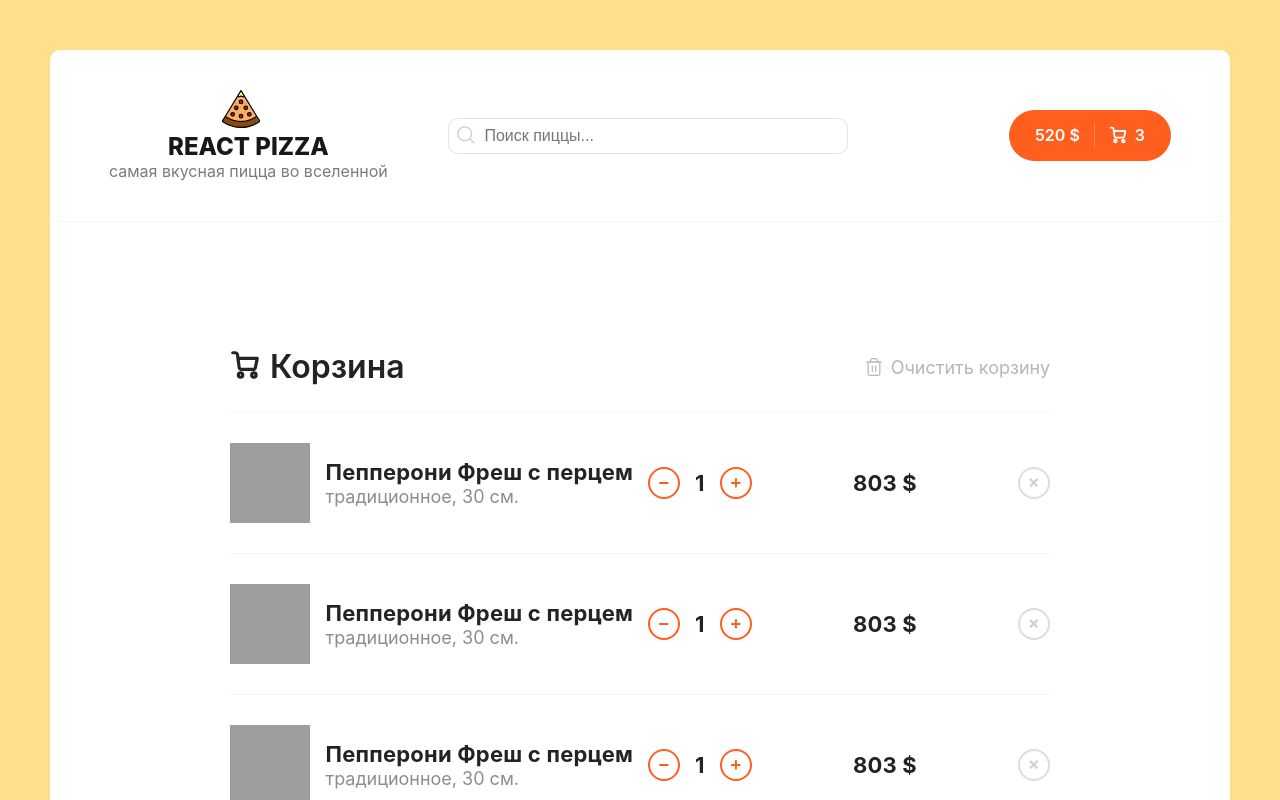
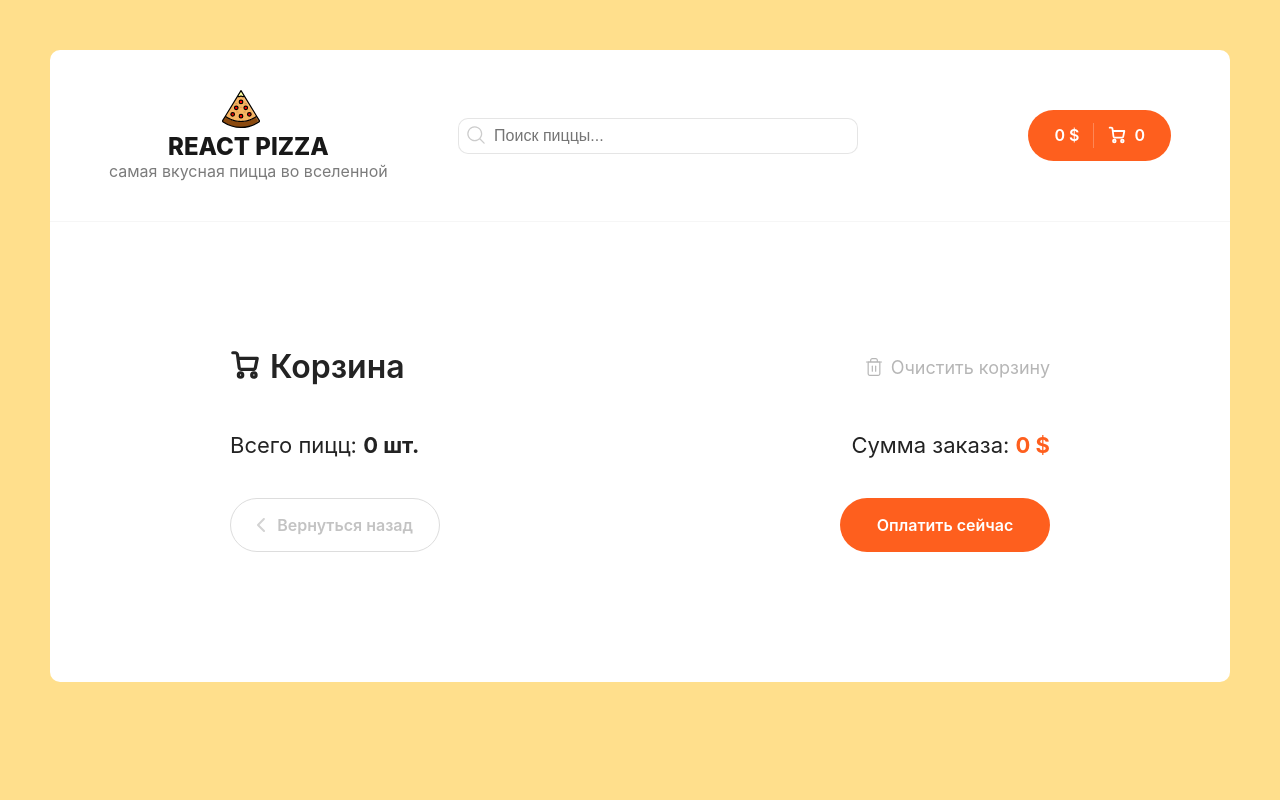
Before and after one commit to Magzhan02/eCommerce-react, a React (Create React App) app: page /cart in a window 1280 px wide. Shown: the top 800 px of the page. Built offline with nearby package versions, Linux system fonts and the light colour scheme; grey boxes are pictures that could not be loaded.

Commit message:
добавил корзину для сайта и общее число предметов и цены

```diff
--- a/src/components/CartItem.tsx
+++ b/src/components/CartItem.tsx
@@ -1,21 +1,56 @@
 import React from 'react';
 
-const CartItem: React.FC = () => {
+import { useDispatch } from 'react-redux';
+import { CartItemsType } from '../redux/cart/types';
+import { setCartItems, removeCartItems, deleteCartItems } from '../redux/cart/slice';
+
+type CartItemProps = {
+  id: string;
+  title: string;
+  price: number;
+  imageUrl: string;
+  type: string;
+  size: number;
+  count: number;
+};
+
+const CartItem: React.FC<CartItemProps> = ({ id, title, price, imageUrl, type, size, count }) => {
+  const dispatch = useDispatch();
+
+  const onClickAdd = () => {
+    dispatch(
+      setCartItems({
+        id,
+      } as CartItemsType),
+    );
+  };
+
+  const onClickRemove = () => {
+    if (--count <= 0) {
+      dispatch(deleteCartItems(id));
+    }
+    dispatch(removeCartItems(id));
+  };
+
+  const onClickDelete = () => {
+    dispatch(deleteCartItems(id));
+  };
+
   return (
     <div className="cart__item">
       <div className="cart__item-img">
-        <img
-          className="pizza-block__image"
-          src="https://dodopizza.azureedge.net/static/Img/Products/f035c7f46c0844069722f2bb3ee9f113_584x584.jpeg"
-          alt="Pizza"
-        />
+        <img className="pizza-block__image" src={imageUrl} alt="Pizza" />
       </div>
       <div className="cart__item-info">
-        <h3>Пепперони Фреш с перцем</h3>
-        <p>традиционное, 30 см.</p>
+        <h3>{title}</h3>
+        <p>
+          {type}, {size} см.
+        </p>
       </div>
       <div className="cart__item-count">
-        <button className="button button--outline button--circle cart__item-count-minus">
+        <button
+          className="button button--outline button--circle cart__item-count-minus"
+          onClick={onClickRemove}>
           <svg
             width="10"
             height="10"
@@ -30,8 +65,10 @@ const CartItem: React.FC = () => {
               fill="#EB5A1E"></path>
           </svg>
         </button>
-        <b>1</b>
-        <button className="button button--outline button--circle cart__item-count-plus">
+        <b>{count}</b>
+        <button
+          className="button button--outline button--circle cart__item-count-plus"
+          onClick={onClickAdd}>
           <svg
             width="10"
             height="10"
@@ -48,9 +85,9 @@ const CartItem: React.FC = () => {
         </button>
       </div>
       <div className="cart__item-price">
-        <b>803 $</b>
+        <b>{price} $</b>
       </div>
-      <div className="cart__item-remove">
+      <div className="cart__item-remove" onClick={onClickDelete}>
         <div className="button button--outline button--circle">
           <svg
             width="10"
--- a/src/components/Header.tsx
+++ b/src/components/Header.tsx
@@ -1,10 +1,15 @@
 import React from 'react';
 import { Link } from 'react-router-dom';
+
+import { useSelector } from 'react-redux';
+import { cartData } from '../redux/cart/selector';
 
 import logoSvg from '../assets/pizza-logo.svg';
 import Search from './Search';
 
 const Header = () => {
+  const { totalPrice, totalCount } = useSelector(cartData);
+
   return (
     <div className="container">
       <div className="header__logo">
@@ -19,7 +24,7 @@ const Header = () => {
       <Search />
       <div className="header__cart">
         <Link to="/cart" className="button button--cart">
-          <span>520 $</span>
+          <span>{totalPrice} $</span>
           <div className="button__delimiter"></div>
           <svg
             width="18"
@@ -49,7 +54,7 @@ const Header = () => {
               strokeLinejoin="round"
             />
           </svg>
-          <span>3</span>
+          <span>{totalCount}</span>
         </Link>
       </div>
     </div>
--- a/src/components/PizzaBlock/Card.tsx
+++ b/src/components/PizzaBlock/Card.tsx
@@ -1,4 +1,11 @@
 import React from 'react';
+import { useSelector } from 'react-redux';
+
+import { setCartItems } from '../../redux/cart/slice';
+import { CartItemsType } from '../../redux/cart/types';
+import { getCartItemsById } from '../../redux/cart/selector';
+
+import { useAppDispatch } from '../../redux/store';
 
 const typeNames = ['тонкое', 'традиционное'];
 
@@ -13,8 +20,25 @@ type CardItemsProps = {
 };
 
 const Card: React.FC<CardItemsProps> = ({ id, title, price, imageUrl, sizes, types }) => {
+  const dispatch = useAppDispatch();
+  const cartItems = useSelector(getCartItemsById(id));
   const [activeType, setActiveType] = React.useState(0);
   const [activeSize, setActiveSize] = React.useState(0);
+
+  const itemCountInCart = cartItems ? cartItems.count : 0;
+
+  const addItemToCart = () => {
+    const item: CartItemsType = {
+      id,
+      title,
+      price,
+      imageUrl,
+      type: typeNames[activeType],
+      size: sizes[activeSize],
+      count: 0,
+    };
+    dispatch(setCartItems(item));
+  };
 
   return (
     <div className="pizza-block-wrapper">
@@ -45,7 +69,7 @@ const Card: React.FC<CardItemsProps> = ({ id, title, price, imageUrl, sizes, typ
         </div>
         <div className="pizza-block__bottom">
           <div className="pizza-block__price">от {price} $</div>
-          <div className="button button--outline button--add">
+          <div className="button button--outline button--add" onClick={addItemToCart}>
             <svg
               width="12"
               height="12"
@@ -58,7 +82,7 @@ const Card: React.FC<CardItemsProps> = ({ id, title, price, imageUrl, sizes, typ
               />
             </svg>
             <span>Добавить</span>
-            <i>0</i>
+            <i>{itemCountInCart}</i>
           </div>
         </div>
       </div>
--- a/src/pages/Cart.tsx
+++ b/src/pages/Cart.tsx
@@ -1,8 +1,21 @@
 import React from 'react';
 import { Link } from 'react-router-dom';
+import { useSelector } from 'react-redux';
+
 import { CartItem } from '../components';
 
+import { useAppDispatch } from '../redux/store';
+import { cartData } from '../redux/cart/selector';
+import { deleteAllCartItems } from '../redux/cart/slice';
+
 const Cart: React.FC = () => {
+  const dispatch = useAppDispatch();
+  const { items, totalCount, totalPrice } = useSelector(cartData);
+
+  const onClickDeleteAll = () => {
+    dispatch(deleteAllCartItems());
+  };
+
   return (
     <div className="container container--cart">
       <div className="cart">
@@ -35,7 +48,7 @@ const Cart: React.FC = () => {
             </svg>
             Корзина
           </h2>
-          <div className="cart__clear">
+          <div className="cart__clear" onClick={onClickDeleteAll}>
             <svg
               width="20"
               height="20"
@@ -72,21 +85,17 @@ const Cart: React.FC = () => {
           </div>
         </div>
         <div className="content__items">
-          {/*   {items.map((item: any) => (
-              <CartItem key={item.id} {...item} />
-            ))} */}
-          <CartItem />
-          <CartItem />
-          <CartItem />
-          <CartItem />
+          {items.map((item: any) => (
+            <CartItem key={item.id} {...item} />
+          ))}
         </div>
         <div className="cart__bottom">
           <div className="cart__bottom-details">
             <span>
-              Всего пицц: <b>1 шт.</b>{' '}
+              Всего пицц: <b>{totalCount} шт.</b>
             </span>
             <span>
-              Сумма заказа: <b>1 ₽</b>{' '}
+              Сумма заказа: <b>{totalPrice} $</b>
             </span>
           </div>
           <div className="cart__bottom-buttons">
--- /dev/null
+++ b/src/redux/cart/selector.ts
@@ -0,0 +1,6 @@
+import { RootState } from '../store';
+
+export const cartData = (state: RootState) => state.cart;
+
+export const getCartItemsById = (id: string) => (state: RootState) =>
+  state.cart.items.find((obj) => obj.id === id);
--- /dev/null
+++ b/src/redux/cart/slice.ts
@@ -0,0 +1,65 @@
+import { createSlice, PayloadAction } from '@reduxjs/toolkit';
+
+import { CartItemsType, CartState } from './types';
+
+const initialState: CartState = {
+  items: [],
+  totalCount: 0,
+  totalPrice: 0,
+};
+
+const calcTotalPrice = (items: CartItemsType[]) => {
+  return items.reduce((sum, obj) => obj.price * obj.count + sum, 0);
+};
+
+const calcTotalCount = (items: CartItemsType[]) => {
+  return items.reduce((sum: number, item: any) => sum + item.count, 0);
+};
+
+const cartSlice = createSlice({
+  name: 'cart',
+  initialState,
+  reducers: {
+    setCartItems(state, action: PayloadAction<CartItemsType>) {
+      const newCartItem = state.items.find((obj) => obj.id === action.payload.id);
+
+      if (newCartItem) {
+        newCartItem.count++;
+      } else {
+        state.items.push({
+          ...action.payload,
+          count: 1,
+        });
+      }
+      state.totalPrice = calcTotalPrice(state.items);
+      state.totalCount = calcTotalCount(state.items);
+    },
+    removeCartItems(state, action: PayloadAction<string>) {
+      const removeCart = state.items.find((obj) => obj.id === action.payload);
+
+      if (removeCart) {
+        removeCart.count--;
+      }
+
+      state.totalPrice = calcTotalPrice(state.items);
+      state.totalCount = calcTotalCount(state.items);
+    },
+
+    deleteCartItems(state, action: PayloadAction<string>) {
+      state.items = state.items.filter((obj) => obj.id !== action.payload);
+
+      state.totalPrice = calcTotalPrice(state.items);
+      state.totalCount = calcTotalCount(state.items);
+    },
+
+    deleteAllCartItems(state) {
+      state.items = [];
+      state.totalCount = 0;
+      state.totalPrice = 0;
+    },
+  },
+});
+export const { setCartItems, removeCartItems, deleteCartItems, deleteAllCartItems } =
+  cartSlice.actions;
+
+export default cartSlice.reducer;
--- /dev/null
+++ b/src/redux/cart/types.ts
@@ -0,0 +1,15 @@
+export type CartItemsType = {
+  id: string;
+  title: string;
+  price: number;
+  imageUrl: string;
+  type: string;
+  size: number;
+  count: number;
+};
+
+export interface CartState {
+  items: CartItemsType[];
+  totalCount: number;
+  totalPrice: number;
+}
--- a/src/redux/store.ts
+++ b/src/redux/store.ts
@@ -3,11 +3,13 @@ import { useDispatch } from 'react-redux';
 
 import filter from './filter/slice';
 import items from './items/slice';
+import cart from './cart/slice';
 
 export const store = configureStore({
   reducer: {
     filter,
     items,
+    cart,
   },
 });
 
```
